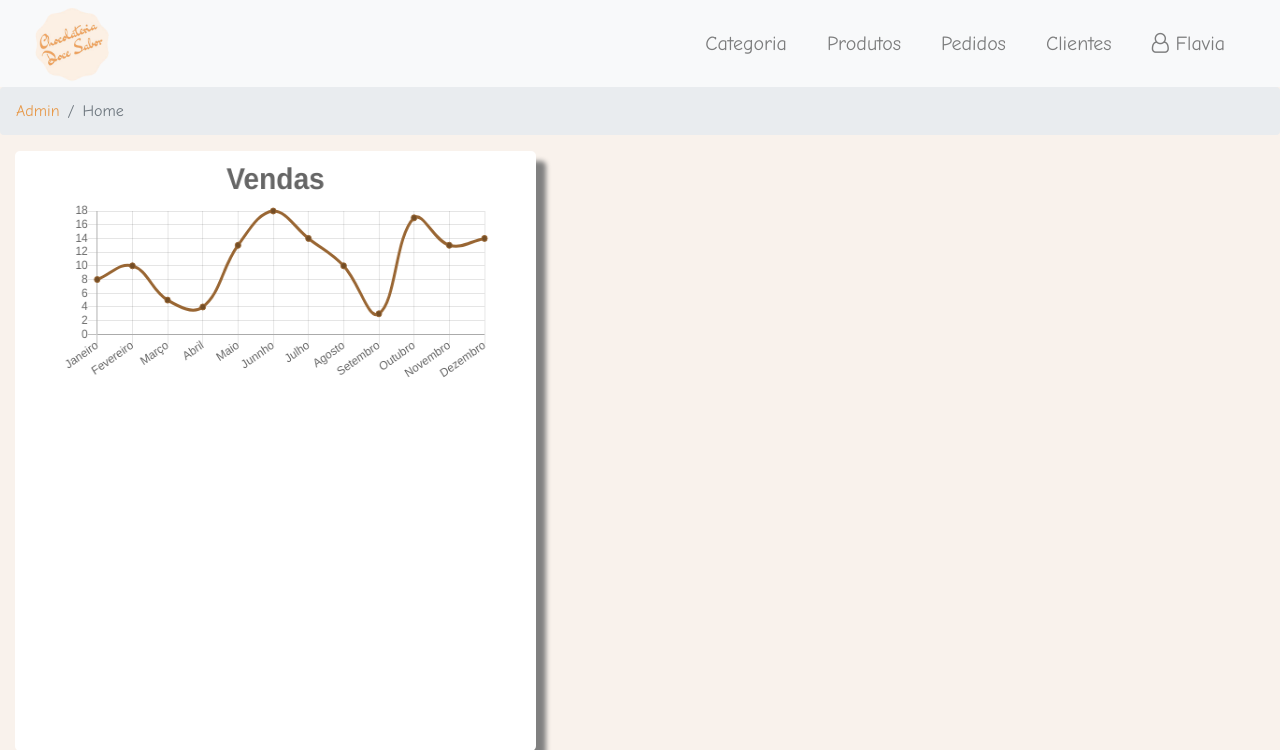
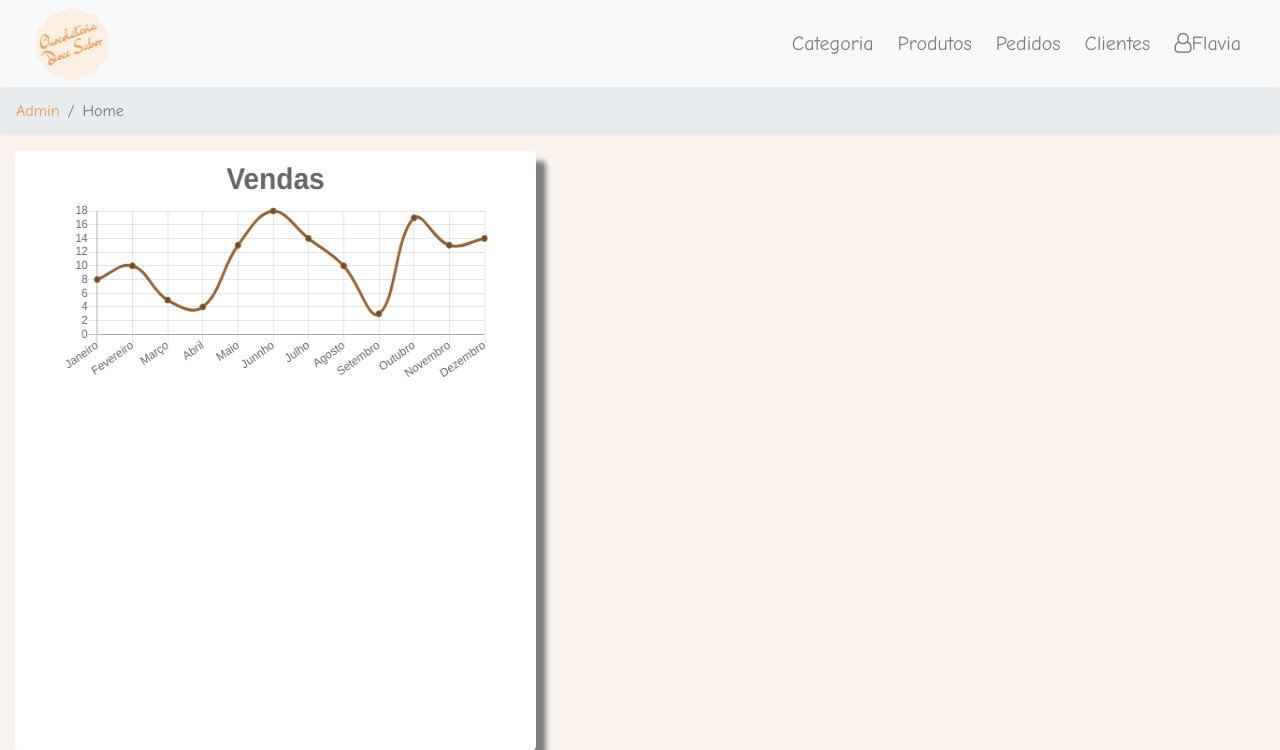
Before and after one commit to flaquebec/Chocolate-store, a PHP site: page /admin/index.php in a window 1280 px wide. Shown: the top 750 px of the page. Run offline with PHP 8.4, Linux system fonts and the light colour scheme.

Commit message:
Add_Header

```diff
--- a/admin/header.php
+++ b/admin/header.php
@@ -38,26 +38,30 @@
 
     <nav class="navbar navbar-expand-sm navbar-light bg-light navHomeAdmin">
       <div class="container-fluid">
-        <a class="navbar-brand" href="/admin/index.php"> <img src="/admin/imagem/logo.png" class="logoHome float-left d-block" ></a>
-        <div class="nav navbar menu">
-          <ul class="navbar-nav ">
-            <li class="nav-item pr-4 menuList">
+          <a class="navbar-brand" href="/admin/index.php">
+            <img src="/admin/imagem/logo.png" class="logoHome float-left d-block" >
+          </a>
+          <button class="navbar-toggler" type="button" data-toggle="collapse" data-target="#collapsibleNavbar">
+            <span class="navbar-toggler-icon"></span>
+          </button>
+
+          <div class="collapse navbar-collapse" id="barraMenu">
+              <ul class="navbar-nav ml-auto ">
+                 <li class="nav-item pr-2 menuList">
                    <a class="nav-link" href="/admin/adminCategoria.php">Categoria</a>
                  </li>
-            <li class="nav-item pr-4 menuList">
+                 <li class="nav-item pr-2 menuList">
                    <a class="nav-link" href="admin/adminProdutos.php">Produtos</a>
                  </li>
-            <li class="nav-item pr-4 menuList">
+                 <li class="nav-item pr-2 menuList">
                    <a class="nav-link" href="admin/adminPedidos.php">Pedidos</a>
                  </li>
-            <li class="nav-item pr-4 menuList">
+                 <li class="nav-item pr-2 menuList">
                      <a class="nav-link" href="admin/adminClientes.php">Clientes</a>
                  </li>
                  <li class="dropdown float-right menuList ">
-              <a class="nav-link" type="text" id="dropdownMenuButton" role="botton" data-toggle="dropdown" aria-haspopup="true" aria-expanded="false">
-                <div class="d-inline">
-                <i class="fa fa-user-o"></i>
-                <span >Flavia</span>
+                    <a class="nav-link" type="text" id="dropdownMenuButton" role="botton"      data-toggle="dropdown" aria-haspopup="true" aria-expanded="false">
+                     <div class="d-inline"><i class="fa fa-user-o"></i><span >Flavia</span>
                      </div>
                     </a>
                     <div class="dropdown-menu" aria-labelledby="dropdownMenuButton">
```
Lines whose indentation alone changed are shown as unchanged.
